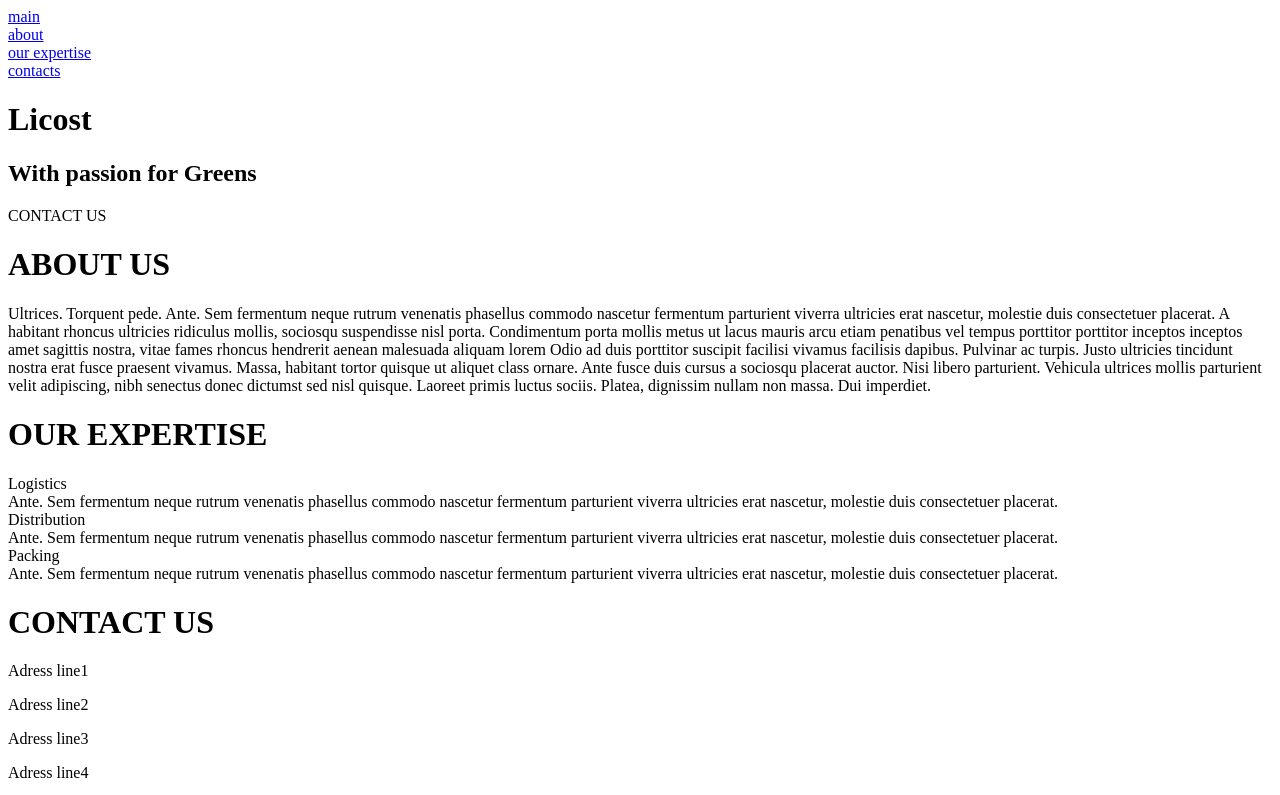
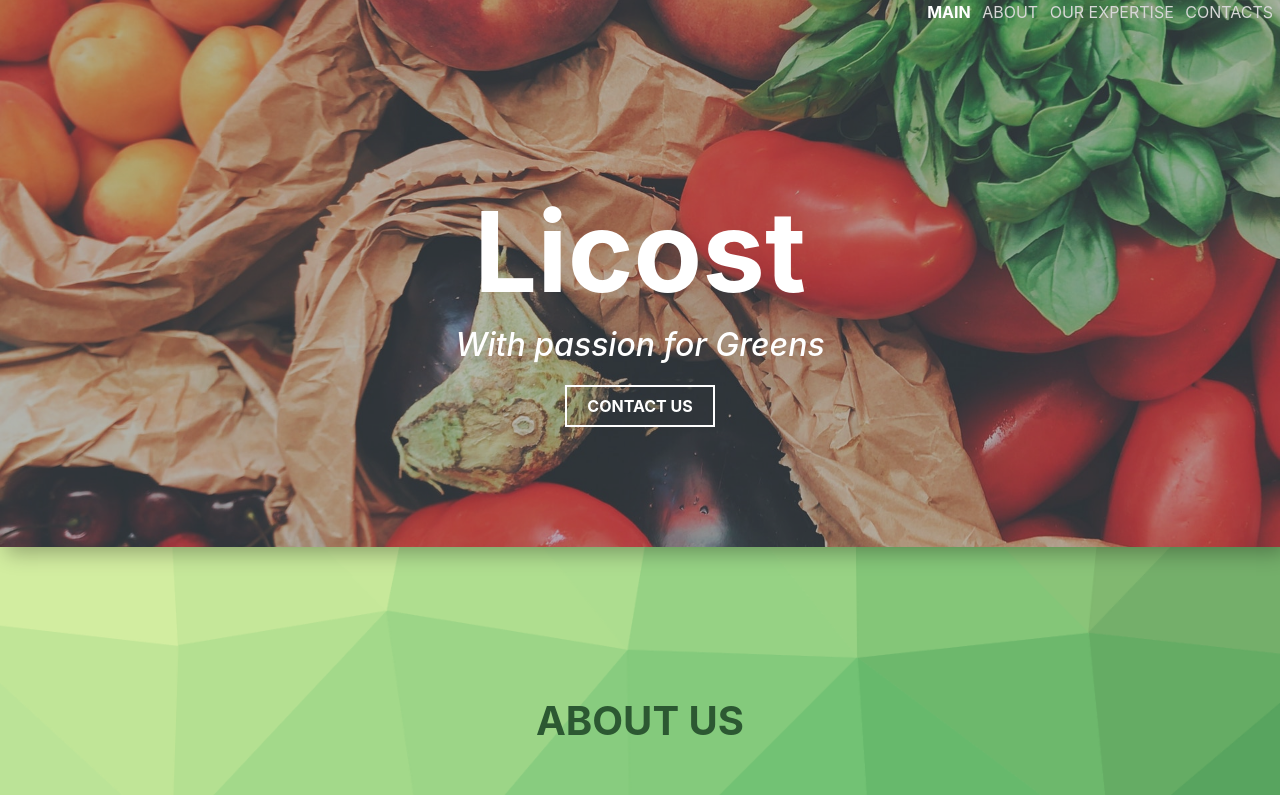
Before and after one commit to licostgroup/licost, a website: page index.html in a window 1280 px wide. Shown: the top 795 px of the page. Drawn offline with nearby package versions, Linux system fonts and the light colour scheme; the site is published under a folder, as on GitHub Pages, so addresses that start at the root find nothing.

Commit message:
link updated

```diff
--- a/index.html
+++ b/index.html
@@ -5,7 +5,7 @@
     <meta http-equiv="X-UA-Compatible" content="IE=edge">
     <title>Licost</title>
     <meta name="viewport" content="width=device-width, initial-scale=1">
-    <link rel="stylesheet" type="text/css" media="screen" href="/assets/css/main.css" />
+    <link rel="stylesheet" type="text/css" media="screen" href="./assets/css/main.css" />
     <link href="https://fonts.googleapis.com/css?family=Archivo:400,400i,500,700,700i" rel="stylesheet">
 
 </head>
@@ -115,6 +115,6 @@
     crossorigin="anonymous"></script>
     <script src="https://stackpath.bootstrapcdn.com/bootstrap/4.1.3/js/bootstrap.min.js" integrity="sha384-ChfqqxuZUCnJSK3+MXmPNIyE6ZbWh2IMqE241rYiqJxyMiZ6OW/JmZQ5stwEULTy"
     crossorigin="anonymous"></script>
-    <script src="/assets/js/script.js"></script>
+    <script src="./assets/js/script.js"></script>
 </body>
 </html>
```
Also changed, not shown: package.json (+6 -1 lines), 1 other file.
